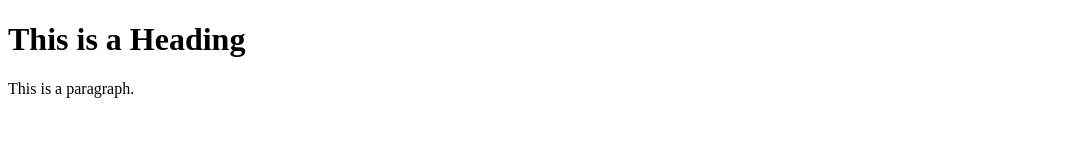
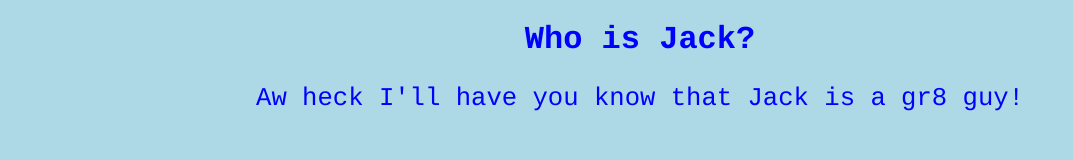
Before and after one commit to JackNarowski/JackNarowski.github.io, a plain HTML site: page docs/index.html in a window 1280 px wide. Shown: the whole page, without its empty margins (0-1073 px from the left). Drawn offline with Linux system fonts and the light colour scheme.

Commit message:
12:39 3/19/18

```diff
--- /dev/null
+++ b/docs/index.css
@@ -0,0 +1,20 @@
+<style>
+head{
+
+}
+
+body {
+    background-color: lightblue;
+}
+h1 {
+    color: blue;
+    font-family: courier;
+	text-align: center;
+}
+p  {
+    color: blue;
+    font-family: courier;
+    font-size: 160%;
+	text-align: center;
+}
+</style>
--- a/docs/index.html
+++ b/docs/index.html
@@ -1,12 +1,13 @@
 <!DOCTYPE html>
 <html>
 	<head>
-		<title>Page Title</title>
+		<title>Jack Narowski</title>
+		<link rel="stylesheet" href="index.css">
 	</head>
-<body>
+	<body>
 
-<h1>This is a Heading</h1>
-<p>This is a paragraph.</p>
+		<h1>Who is Jack?</h1>
+		<p>Aw heck I'll have you know that Jack is a gr8 guy!</p>
 
-</body>
+	</body>
 </html>
```
